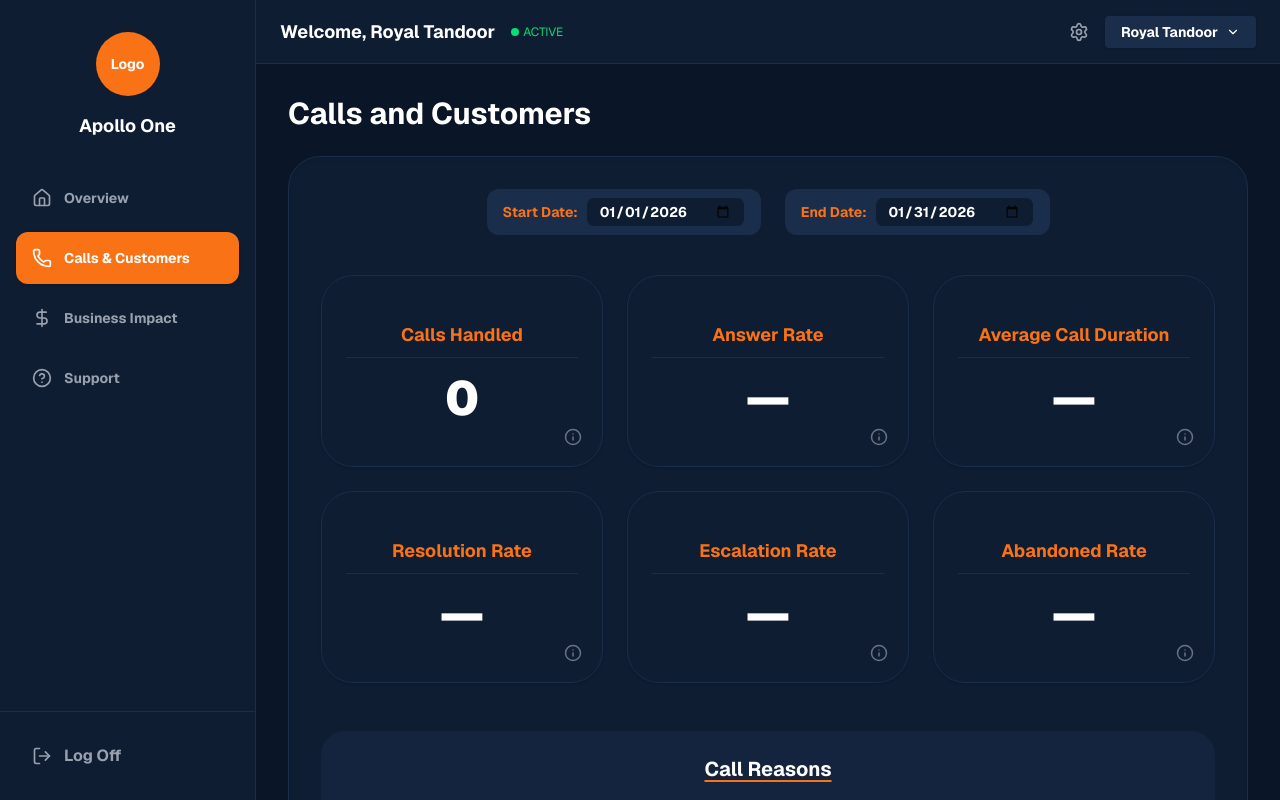
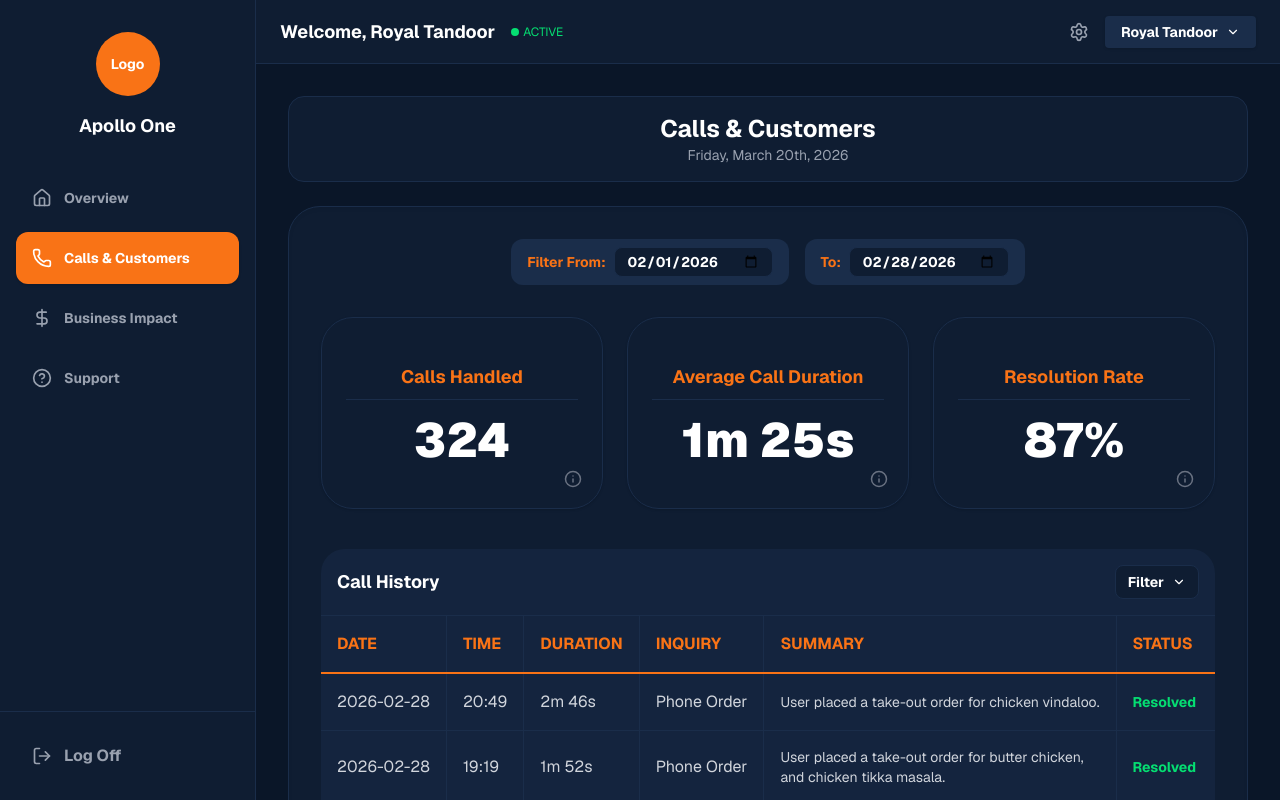
Before and after one commit to minang1211/restaurant-dashboard, a Next.js app: page / in a window 1280 px wide. Both pictures are taken after a click on the button "Calls & Customers". Built offline with nearby package versions, Linux system fonts and the light colour scheme.

Commit message:
Update Calls and Customers page

```diff
--- a/src/app/components/CallsTab.js
+++ b/src/app/components/CallsTab.js
@@ -1,20 +1,38 @@
 "use client";
 
-import { useState } from "react";
-import {
-    PieChart,
-    Pie,
-    Tooltip,
-    ResponsiveContainer,
-    Cell,
-    Legend,
-} from "recharts";
+import { useState, useRef, useEffect } from "react";
+import { ChevronDown } from "lucide-react";
 import MetricCard from "./MetricCard";
 import { callLogs } from "../data/callLogs";
 
+const intentLabels = {
+    takeout_order: "Phone Order",
+    hours_location: "Other",
+    reservation: "Reservation",
+    catering_inquiry: "Catering",
+    spam_call: "Spam",
+};
+
+const allColumns = ["Date", "Time", "Duration", "Inquiry", "Summary", "Status"];
+
 export default function CallsTab() {
-    const [startDate, setStartDate] = useState("2026-01-01");
-    const [endDate, setEndDate] = useState("2026-01-31");
+    const allDates = [...new Set(callLogs.map((c) => c.date))].sort();
+    const [startDate, setStartDate] = useState(allDates[0] || "");
+    const [endDate, setEndDate] = useState(allDates[allDates.length - 1] || "");
+    const [visibleColumns, setVisibleColumns] = useState(allColumns);
+    const [filterOpen, setFilterOpen] = useState(false);
+    const [showCount, setShowCount] = useState(10);
+    const filterRef = useRef(null);
+
+    useEffect(() => {
+        function handleClickOutside(e) {
+            if (filterRef.current && !filterRef.current.contains(e.target)) {
+                setFilterOpen(false);
+            }
+        }
+        document.addEventListener("mousedown", handleClickOutside);
+        return () => document.removeEventListener("mousedown", handleClickOutside);
+    }, []);
 
     const filtered = callLogs.filter(
         (c) => c.date >= startDate && c.date <= endDate
@@ -22,138 +40,205 @@ export default function CallsTab() {
 
     const total = filtered.length;
     const resolved = filtered.filter((c) => c.outcome === "resolved").length;
-    const unresolved = total - resolved;
     const resolutionRate = total > 0 ? Math.round((resolved / total) * 100) : 0;
-    const avgDuration = total > 0 ? Math.round(filtered.reduce((s, c) => s + c.durationSec, 0) / total) : 0;
-    const followups = filtered.filter((c) => c.followupNeeded).length;
-    const avgConfidence = total > 0 ? Math.round(filtered.reduce((s, c) => s + c.confidence, 0) / total * 100) : 0;
+    const totalSec = filtered.reduce((s, c) => s + c.durationSec, 0);
+    const avgSec = total > 0 ? Math.round(totalSec / total) : 0;
+    const avgMin = Math.floor(avgSec / 60);
+    const avgRemSec = avgSec % 60;
+    const avgDurationLabel = avgMin > 0 ? `${avgMin}m ${avgRemSec}s` : `${avgRemSec}s`;
 
-    const intentCounts = {};
-    filtered.forEach((c) => {
-        const labels = {
-            takeout_order: "Takeout Order",
-            hours_location: "Hours / Location",
-            reservation: "Reservation",
-            catering_inquiry: "Catering Inquiry",
-            spam_call: "Spam Call",
-        };
-        const label = labels[c.intent] || "Other";
-        intentCounts[label] = (intentCounts[label] || 0) + 1;
-    });
-    const pieColors = ["#f97316", "#38bdf8", "#4ade80", "#facc15", "#f87171", "#a78bfa", "#fb923c", "#e879f9"];
-    const intentData = Object.entries(intentCounts).map(([name, value], i) => ({
-        name,
-        value,
-        fill: pieColors[i % pieColors.length],
-    }));
+    const today = new Date();
+    const days = ["Sunday", "Monday", "Tuesday", "Wednesday", "Thursday", "Friday", "Saturday"];
+    const months = ["January", "February", "March", "April", "May", "June", "July", "August", "September", "October", "November", "December"];
+    const dayNum = today.getDate();
+    const suffix =
+        dayNum % 10 === 1 && dayNum !== 11 ? "st" :
+            dayNum % 10 === 2 && dayNum !== 12 ? "nd" :
+                dayNum % 10 === 3 && dayNum !== 13 ? "rd" : "th";
+    const dateString = `${days[today.getDay()]}, ${months[today.getMonth()]} ${dayNum}${suffix}, ${today.getFullYear()}`;
+
+    function toggleColumn(col) {
+        if (visibleColumns.includes(col)) {
+            if (visibleColumns.length <= 1) return;
+            setVisibleColumns(visibleColumns.filter((c) => c !== col));
+        } else {
+            setVisibleColumns([...visibleColumns, col]);
+        }
+    }
+
+    function toggleAll() {
+        if (visibleColumns.length === allColumns.length) {
+            setVisibleColumns(["Date", "Status"]);
+        } else {
+            setVisibleColumns([...allColumns]);
+        }
+    }
+
+    function formatDuration(sec) {
+        const m = Math.floor(sec / 60);
+        const s = Math.round(sec % 60);
+        return m > 0 ? `${m}m ${s}s` : `${s}s`;
+    }
+
+    function getStatusStyle(outcome) {
+        if (outcome === "resolved") return "text-green-400";
+        if (outcome === "transferred") return "text-yellow-400";
+        return "text-red-400";
+    }
+
+    function getStatusLabel(outcome) {
+        if (outcome === "resolved") return "Resolved";
+        if (outcome === "transferred") return "Follow-up";
+        return "Unresolved";
+    }
+
+    const displayData = [...filtered].reverse().slice(0, showCount);
 
     return (
         <>
-            <h1 className="text-3xl font-bold mb-6 text-white">Calls and Customers</h1>
+            <div className="bg-[#0f1d32] rounded-2xl p-4 mb-6 text-center border border-[#1a2d4a]">
+                <h1 className="text-2xl font-bold text-white">Calls & Customers</h1>
+                <p className="text-gray-400 text-sm">{dateString}</p>
+            </div>
 
             <div className="bg-[#0f1d32] rounded-[2rem] p-8 shadow-inner border border-[#1a2d4a]">
 
-                <div className="flex items-center justify-center gap-6 mb-10 flex-wrap">
+                <div className="flex items-center justify-center gap-4 mb-8 flex-wrap">
                     <div className="flex items-center gap-2 bg-[#1a2d4a] rounded-xl px-4 py-2">
-                        <span className="font-bold text-sm text-[#f97316]">Start Date:</span>
-                        <input type="date" value={startDate} onChange={(e) => setStartDate(e.target.value)} className="bg-[#0f1d32] border border-[#1a2d4a] rounded-lg px-3 py-1 text-sm font-bold text-white" />
+                        <span className="font-bold text-sm text-[#f97316]">Filter From:</span>
+                        <input
+                            type="date"
+                            value={startDate}
+                            onChange={(e) => setStartDate(e.target.value)}
+                            className="bg-[#0f1d32] border border-[#1a2d4a] rounded-lg px-3 py-1 text-sm font-bold text-white"
+                        />
                     </div>
                     <div className="flex items-center gap-2 bg-[#1a2d4a] rounded-xl px-4 py-2">
-                        <span className="font-bold text-sm text-[#f97316]">End Date:</span>
-                        <input type="date" value={endDate} onChange={(e) => setEndDate(e.target.value)} className="bg-[#0f1d32] border border-[#1a2d4a] rounded-lg px-3 py-1 text-sm font-bold text-white" />
+                        <span className="font-bold text-sm text-[#f97316]">To:</span>
+                        <input
+                            type="date"
+                            value={endDate}
+                            onChange={(e) => setEndDate(e.target.value)}
+                            className="bg-[#0f1d32] border border-[#1a2d4a] rounded-lg px-3 py-1 text-sm font-bold text-white"
+                        />
                     </div>
                 </div>
 
-                <div className="grid grid-cols-1 md:grid-cols-2 lg:grid-cols-3 gap-6 mb-12">
+                <div className="grid grid-cols-1 md:grid-cols-3 gap-6 mb-10">
                     <MetricCard title="Calls Handled" value={total} />
-                    <MetricCard title="Answer Rate" value={total === 0 ? "—" : `${resolutionRate}%`} />
-                    <MetricCard title="Average Call Duration" value={total === 0 ? "—" : `${avgDuration}s`} />
+                    <MetricCard title="Average Call Duration" value={total === 0 ? "—" : avgDurationLabel} />
                     <MetricCard title="Resolution Rate" value={total === 0 ? "—" : `${resolutionRate}%`} />
-                    <MetricCard title="Escalation Rate" value={total === 0 ? "—" : `${Math.round((unresolved / total) * 100)}%`} />
-                    <MetricCard title="Abandoned Rate" value={total === 0 ? "—" : `${Math.round((followups / total) * 100)}%`} />
                 </div>
 
-                <div className="bg-[#1a2d4a]/50 rounded-3xl p-6 mb-12">
-                    <h3 className="text-xl font-bold text-center underline decoration-[#f97316] decoration-2 underline-offset-4 mb-6 text-white">
-                        Call Reasons
-                    </h3>
-                    <div className="h-80 w-full">
-                        {intentData.length === 0 ? (
-                            <div className="flex items-center justify-center h-full text-gray-500 font-bold">
-                                No calls in this date range
+                <div className="bg-[#1a2d4a]/50 rounded-3xl overflow-hidden">
+                    <div className="p-4 border-b border-[#1a2d4a] flex items-center justify-between">
+                        <h3 className="text-lg font-bold text-white">Call History</h3>
+
+                        <div className="relative" ref={filterRef}>
+                            <button
+                                onClick={() => setFilterOpen(!filterOpen)}
+                                className="flex items-center gap-2 bg-[#0f1d32] border border-[#1a2d4a] px-3 py-1.5 rounded-lg text-sm font-bold hover:border-[#f97316] transition-colors"
+                            >
+                                Filter
+                                <ChevronDown size={14} className={`transition-transform ${filterOpen ? "rotate-180" : ""}`} />
+                            </button>
+
+                            {filterOpen && (
+                                <div className="absolute right-0 mt-2 w-48 bg-[#0f1d32] border border-[#1a2d4a] rounded-lg shadow-lg z-50 overflow-hidden">
+                                    <button
+                                        onClick={toggleAll}
+                                        className="w-full text-left px-4 py-2.5 text-sm font-bold text-gray-300 hover:bg-[#1a2d4a] border-b border-[#1a2d4a] flex items-center gap-2"
+                                    >
+                                        <span className={`w-4 h-4 rounded border flex items-center justify-center text-xs ${visibleColumns.length === allColumns.length
+                                                ? "bg-[#f97316] border-[#f97316] text-white"
+                                                : "border-gray-500"
+                                            }`}>
+                                            {visibleColumns.length === allColumns.length ? "✓" : ""}
+                                        </span>
+                                        Select All
+                                    </button>
+                                    {allColumns.map((col) => (
+                                        <button
+                                            key={col}
+                                            onClick={() => toggleColumn(col)}
+                                            className="w-full text-left px-4 py-2.5 text-sm font-bold text-gray-300 hover:bg-[#1a2d4a] flex items-center gap-2"
+                                        >
+                                            <span className={`w-4 h-4 rounded border flex items-center justify-center text-xs ${visibleColumns.includes(col)
+                                                    ? "bg-[#f97316] border-[#f97316] text-white"
+                                                    : "border-gray-500"
+                                                }`}>
+                                                {visibleColumns.includes(col) ? "✓" : ""}
+                                            </span>
+                                            {col}
+                                        </button>
+                                    ))}
                                 </div>
-                        ) : (
-                            <ResponsiveContainer width="100%" height="100%">
-                                <PieChart>
-                                    <Pie
-                                        data={intentData}
-                                        dataKey="value"
-                                        nameKey="name"
-                                        cx="50%"
-                                        cy="50%"
-                                        outerRadius={110}
-                                        label={({ name, percent }) => `${name} ${(percent * 100).toFixed(0)}%`}
-                                        strokeWidth={2}
-                                        stroke="#0a1628"
-                                    >
-                                        {intentData.map((entry, index) => (
-                                            <Cell key={`cell-${index}`} fill={entry.fill} />
-                                        ))}
-                                    </Pie>
-                                    <Tooltip contentStyle={{ backgroundColor: "#0f1d32", border: "1px solid #1a2d4a", color: "#fff" }} />
-                                    <Legend wrapperStyle={{ color: "#9ca3af" }} />
-                                </PieChart>
-                            </ResponsiveContainer>
                             )}
                         </div>
                     </div>
 
-                <div className="bg-[#1a2d4a]/50 rounded-3xl overflow-hidden">
-                    <div className="p-4 border-b border-[#1a2d4a]">
-                        <h3 className="text-xl font-bold text-center underline decoration-[#f97316] decoration-2 underline-offset-4 text-white">
-                            Call Details
-                        </h3>
-                    </div>
+                    <div className="overflow-x-auto">
                         <table className="w-full text-left border-collapse">
                             <thead>
                                 <tr className="text-[#f97316] border-b-2 border-[#f97316]">
-                                <th className="p-4 font-bold border-r border-[#1a2d4a]">Date</th>
-                                <th className="p-4 font-bold border-r border-[#1a2d4a]">Duration</th>
-                                <th className="p-4 font-bold border-r border-[#1a2d4a]">Reason</th>
-                                <th className="p-4 font-bold border-r border-[#1a2d4a]">Summary</th>
-                                <th className="p-4 font-bold border-r border-[#1a2d4a]">Confidence</th>
-                                <th className="p-4 font-bold">Outcome</th>
+                                    {visibleColumns.includes("Date") && <th className="p-4 font-bold border-r border-[#1a2d4a]">DATE</th>}
+                                    {visibleColumns.includes("Time") && <th className="p-4 font-bold border-r border-[#1a2d4a]">TIME</th>}
+                                    {visibleColumns.includes("Duration") && <th className="p-4 font-bold border-r border-[#1a2d4a]">DURATION</th>}
+                                    {visibleColumns.includes("Inquiry") && <th className="p-4 font-bold border-r border-[#1a2d4a]">INQUIRY</th>}
+                                    {visibleColumns.includes("Summary") && <th className="p-4 font-bold border-r border-[#1a2d4a]">SUMMARY</th>}
+                                    {visibleColumns.includes("Status") && <th className="p-4 font-bold">STATUS</th>}
                                 </tr>
                             </thead>
                             <tbody className="divide-y divide-[#1a2d4a]">
                                 {filtered.length === 0 ? (
                                     <tr>
-                                    <td colSpan={6} className="p-8 text-center text-gray-500 font-bold">
+                                        <td colSpan={visibleColumns.length} className="p-8 text-center text-gray-500 font-bold">
                                             No calls in this date range
                                         </td>
                                     </tr>
                                 ) : (
-                                [...filtered].reverse().map((row) => (
+                                    displayData.map((row) => (
                                         <tr key={row.id} className="hover:bg-[#1a2d4a] text-gray-300">
+                                            {visibleColumns.includes("Date") && (
                                                 <td className="p-4 border-r border-[#1a2d4a] whitespace-nowrap">{row.date}</td>
-                                        <td className="p-4 border-r border-[#1a2d4a] whitespace-nowrap">{row.durationSec}s</td>
-                                        <td className="p-4 border-r border-[#1a2d4a] whitespace-nowrap">{row.intent.replace("_", " / ")}</td>
+                                            )}
+                                            {visibleColumns.includes("Time") && (
+                                                <td className="p-4 border-r border-[#1a2d4a] whitespace-nowrap">{row.time}</td>
+                                            )}
+                                            {visibleColumns.includes("Duration") && (
+                                                <td className="p-4 border-r border-[#1a2d4a] whitespace-nowrap">{formatDuration(row.durationSec)}</td>
+                                            )}
+                                            {visibleColumns.includes("Inquiry") && (
+                                                <td className="p-4 border-r border-[#1a2d4a] whitespace-nowrap">{intentLabels[row.intent] || row.intent}</td>
+                                            )}
+                                            {visibleColumns.includes("Summary") && (
                                                 <td className="p-4 border-r border-[#1a2d4a] text-sm">{row.summary}</td>
-                                        <td className="p-4 border-r border-[#1a2d4a] whitespace-nowrap">{Math.round(row.confidence * 100)}%</td>
+                                            )}
+                                            {visibleColumns.includes("Status") && (
                                                 <td className="p-4">
-                                            <span className={`px-3 py-1 rounded-full text-sm font-bold ${row.outcome !== "resolved"
-                                                    ? "bg-green-900/50 text-green-400"
-                                                    : "bg-red-900/50 text-red-400"
-                                                }`}>
-                                                {row.outcome}
+                                                    <span className={`font-bold text-sm ${getStatusStyle(row.outcome)}`}>
+                                                        {getStatusLabel(row.outcome)}
                                                     </span>
                                                 </td>
+                                            )}
                                         </tr>
                                     ))
                                 )}
                             </tbody>
                         </table>
                     </div>
+
+                    {filtered.length > showCount && (
+                        <div className="p-4 text-center border-t border-[#1a2d4a]">
+                            <button
+                                onClick={() => setShowCount(showCount + 10)}
+                                className="bg-[#1a2d4a] hover:bg-[#f97316] text-white font-bold py-2 px-6 rounded-full transition-colors text-sm"
+                            >
+                                View More
+                            </button>
+                        </div>
+                    )}
+                </div>
             </div>
         </>
     );
```
Lines whose indentation alone changed are shown as unchanged.
